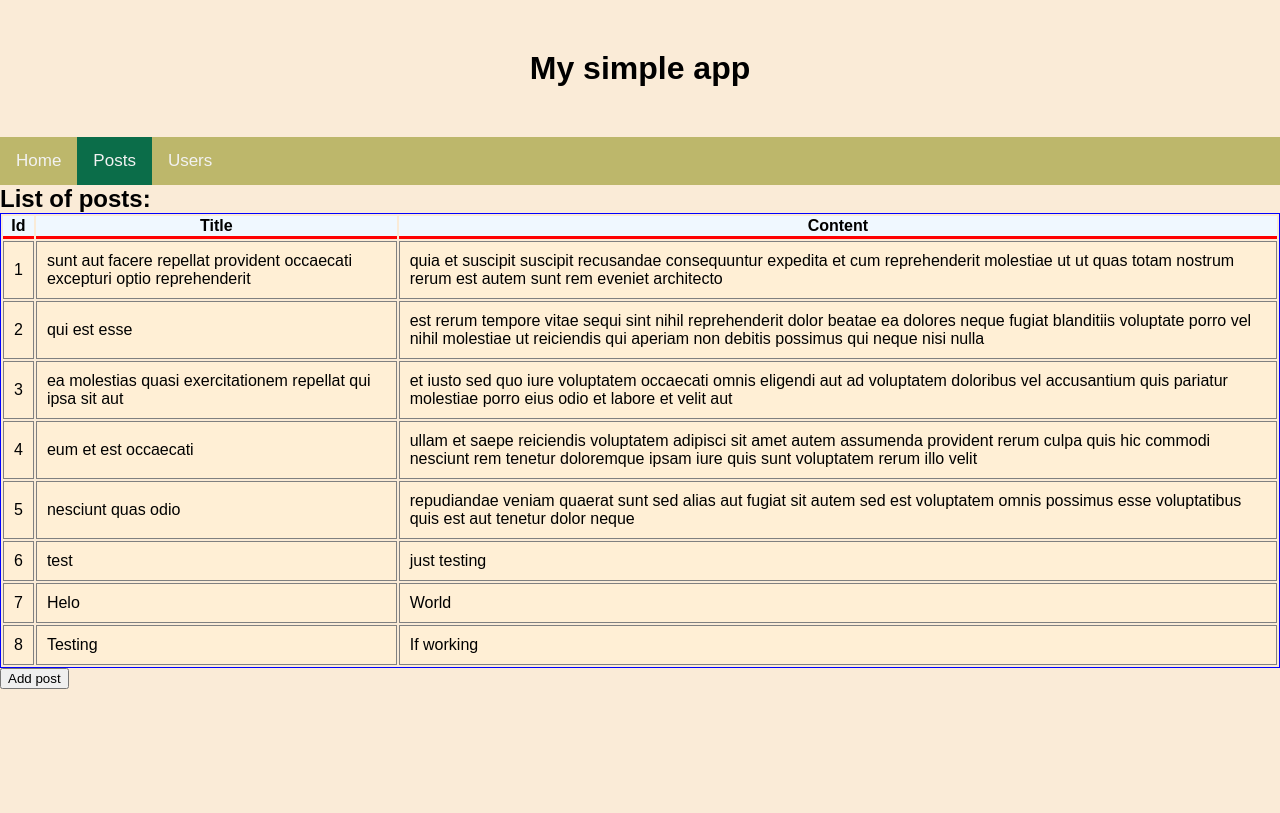
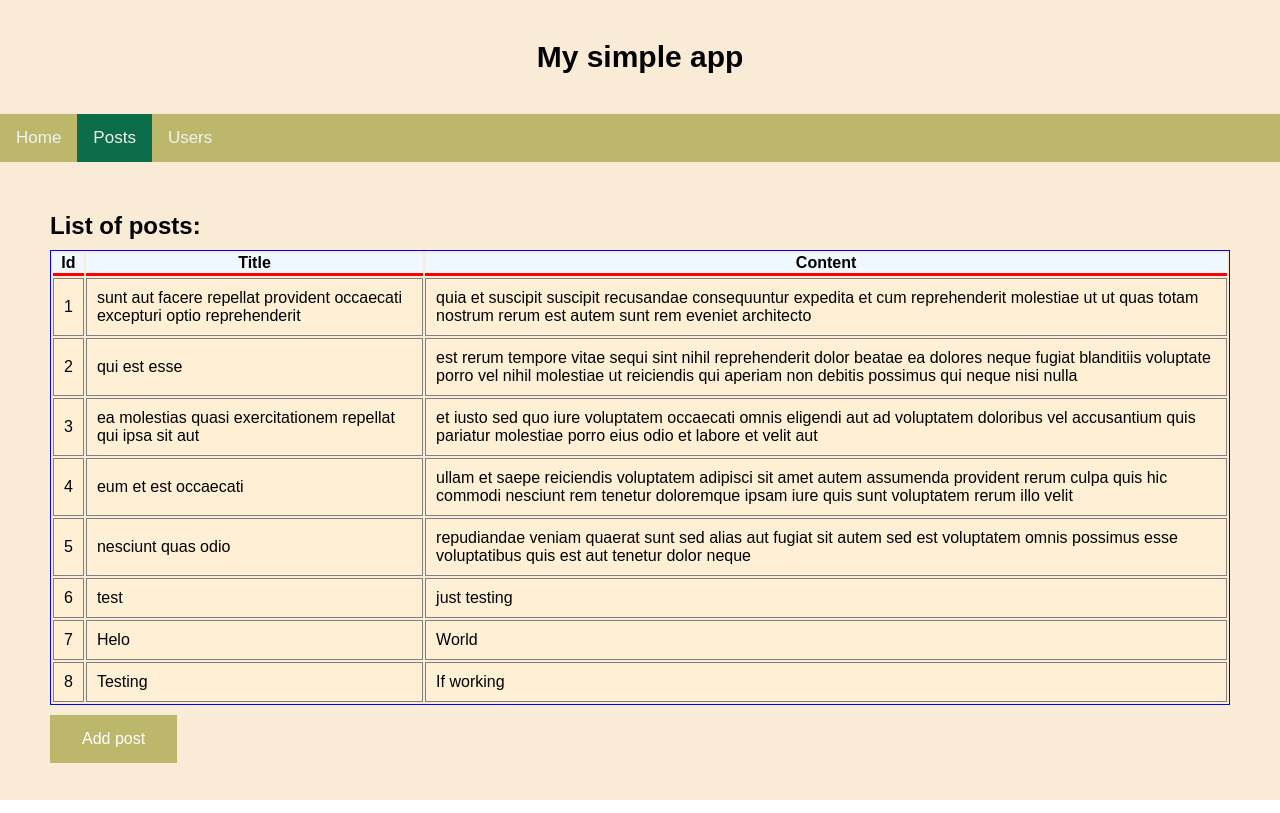
Before and after one commit to georgifotev1/fe-tech-challenge, a React (Create React App) app: page /posts in a window 1280 px wide. Built offline with nearby package versions, Linux system fonts and the light colour scheme; data requests are answered from the project's data file.

Commit message:
updating app

```diff
--- a/src/App.css
+++ b/src/App.css
@@ -3,14 +3,36 @@
     margin: 0;
     font-family: "Fira sans", sans-serif;
 }
-body {
+.App {
     background-color: antiquewhite;
+    height: 100vh;
 }
 h1 {
+    padding: 40px;
     text-align: center;
-    margin-top: 50px;
-    margin-bottom: 50px;
+    background: antiquewhite;
+    color: black;
+    font-size: 30px;
+}
 
+h2 {
+  padding-bottom: 10px;
+}
+
+.addUser {
+  margin-top: 10px;
+  background-color:darkkhaki;
+  border: none;
+  color: white;
+  padding: 15px 32px;
+  text-align: center;
+  text-decoration: none;
+  display: inline-block;
+  font-size: 16px;
+}
+
+.searchBox p{
+  padding-bottom: 5px;
 }
 
 /* Add a black background color to the top navigation */
@@ -40,3 +62,7 @@ h1 {
     background-color: #0b6d49;
     color: white;
   }
+
+  .content {
+    padding: 50px;
+  }
--- a/src/views/HomeView.jsx
+++ b/src/views/HomeView.jsx
@@ -1,5 +1,5 @@
 import React, { useState } from "react";
-import {getData} from "../restService.jsx"
+import { getData } from "../restService.jsx";
 
 function HomeView() {
   const [choise, setChoise] = useState("users");
@@ -22,15 +22,15 @@ function HomeView() {
           }
         }
       }
-        setData(matches);
-        document.querySelector("input").value = "";
-    })
+      setData(matches);
+      document.querySelector("input").value = "";
+    });
   };
 
   return (
     <form onSubmit={submitHandler}>
-      <div>
-        <h2>Welcome to my simple app!</h2>
+      <h2>Welcome to my simple app!</h2>
+      <div className='searchBox'>
         <p>Search:</p>
         <input type='text' placeholder='username or title' />
         <select value={choise} onChange={(ev) => setChoise(ev.target.value)}>
--- a/src/views/PostsView.jsx
+++ b/src/views/PostsView.jsx
@@ -1,8 +1,8 @@
 import React, { useEffect, useState } from "react";
-import {getData} from "../restService.jsx"
-import {postColumns} from '../tables/columns.jsx'
-import AddPostView from "./addPostView"
-import Modal from "react-modal"
+import { getData } from "../restService.jsx";
+import { postColumns } from "../tables/columns.jsx";
+import AddPostView from "./addPostView";
+import Modal from "react-modal";
 import Table from "../tables/table.jsx";
 
 function PostsView() {
@@ -10,25 +10,31 @@ function PostsView() {
   const [openModal, setOpenModal] = useState(false);
 
   useEffect(() => {
-    getData('/posts' , setPosts)
+    getData("/posts", setPosts);
   }, [openModal]);
 
   const props = {
     tableData: posts,
-    tableColumns: postColumns
-  }
+    tableColumns: postColumns,
+  };
 
   return (
     <div>
       <h2>List of posts:</h2>
-      <Table {...props}/>
-     <button onClick={() => {
-        setOpenModal(state => !state)
-      }}>Add post</button>
-      <Modal
-      isOpen={openModal}>
-      {openModal && <AddPostView closeModal={setOpenModal} />}
-      </Modal>
+      <div>
+        <Table {...props} />
+        <button
+          className='addUser'
+          onClick={() => {
+            setOpenModal((state) => !state);
+          }}
+        >
+          Add post
+        </button>
+        <Modal isOpen={openModal}>
+          {openModal && <AddPostView closeModal={setOpenModal} />}
+        </Modal>
+      </div>
     </div>
   );
 }
--- a/src/views/UsersView.jsx
+++ b/src/views/UsersView.jsx
@@ -1,8 +1,8 @@
-import React, { useEffect, useState} from "react";
-import {getData} from "../restService.jsx"
-import {userColumns} from '../tables/columns.jsx'
-import AddUserView from "./addUserView"
-import Modal from "react-modal"
+import React, { useEffect, useState } from "react";
+import { getData } from "../restService.jsx";
+import { userColumns } from "../tables/columns.jsx";
+import AddUserView from "./addUserView";
+import Modal from "react-modal";
 import Table from "../tables/table.jsx";
 
 function UsersView() {
@@ -10,25 +10,31 @@ function UsersView() {
   const [openModal, setOpenModal] = useState(false);
 
   useEffect(() => {
-    getData("/users", setUsers)
+    getData("/users", setUsers);
   }, [openModal]);
 
   const props = {
     tableData: users,
-    tableColumns: userColumns
-  }
+    tableColumns: userColumns,
+  };
 
   return (
     <div>
       <h2>All users:</h2>
-      <Table {...props}/>
-      <button onClick={() => {
-        setOpenModal(state => !state)
-      }}>Add user</button>
-      <Modal
-      isOpen={openModal}>
-      {openModal && <AddUserView closeModal={setOpenModal} />}
-      </Modal>
+      <div>
+        <Table {...props} />
+        <button
+          className='addUser'
+          onClick={() => {
+            setOpenModal((state) => !state);
+          }}
+        >
+          Add user
+        </button>
+        <Modal isOpen={openModal}>
+          {openModal && <AddUserView closeModal={setOpenModal} />}
+        </Modal>
+      </div>
     </div>
   );
 }
```
